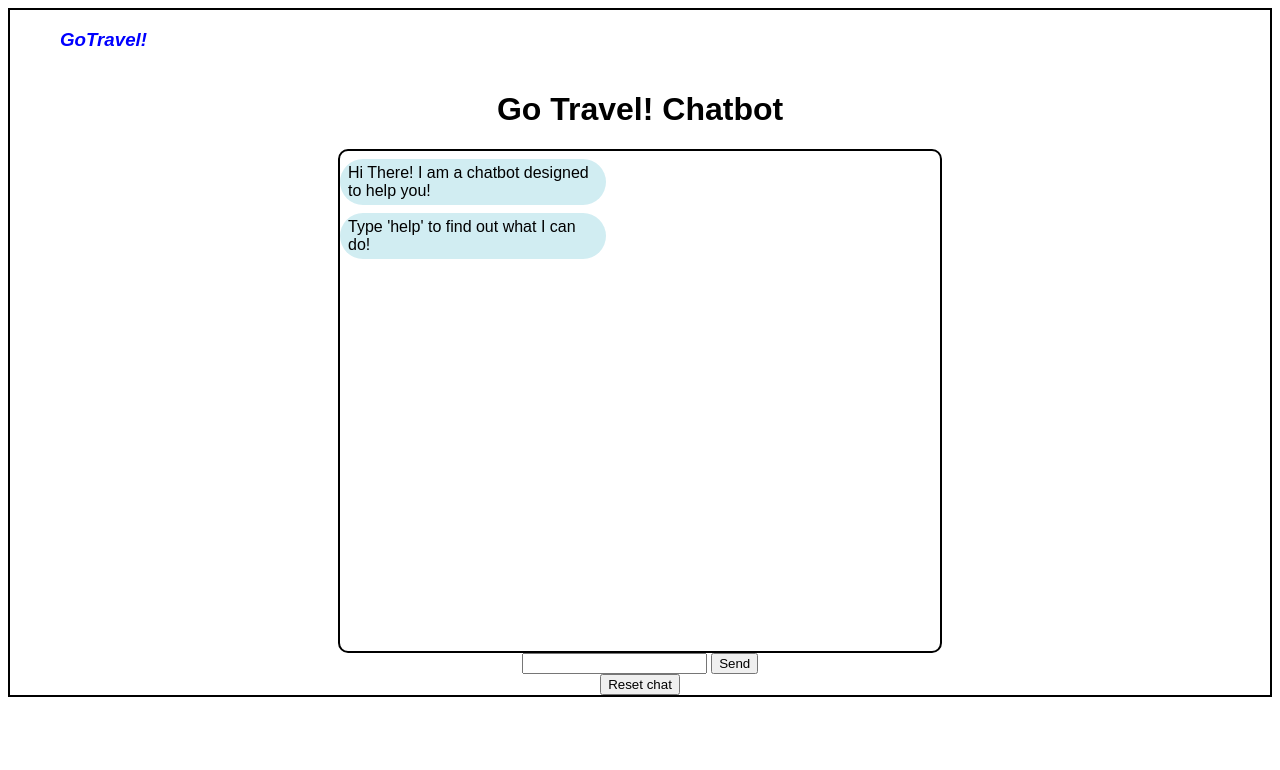
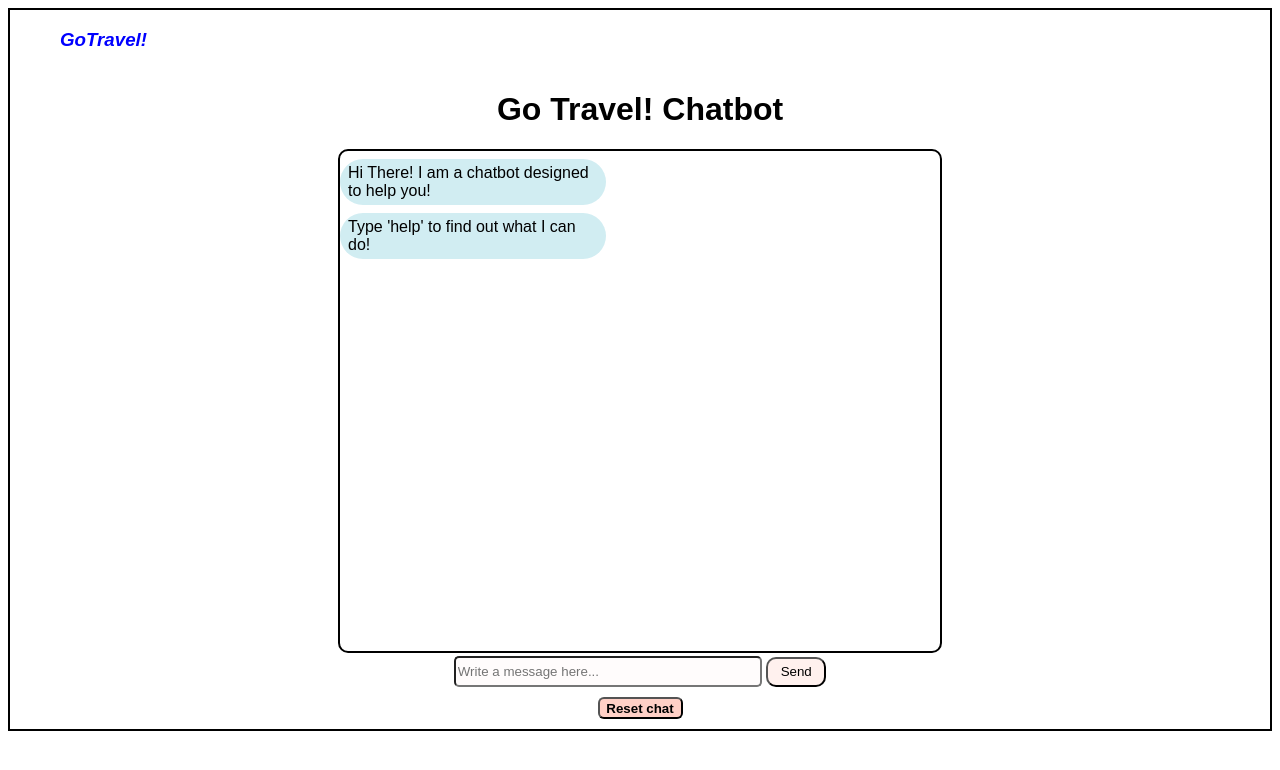
Before and after one commit to hughfeary/chatbot, a Python web app: template templates/chat_window.html in a window 1280 px wide. Shown: the top 770 px of the page. Run offline with Jinja, Linux system fonts and the light colour scheme; the template is opened without the code that fills it, so the values that code supplies are empty.

Commit message:
styling and minor changes

```diff
--- a/static/styles.css
+++ b/static/styles.css
@@ -104,3 +104,28 @@ table {
     min-width:750px;
     border: 1px solid black
 }
+
+#reset_chat button {
+    margin-top: 10px;
+    margin-bottom: 10px;
+    border-radius: 6px;
+    background-color: rgb(255,208,198);
+    font-weight: bold;
+    width: 85px;
+    height: 22px;
+}
+
+#chat_form input{
+    margin-top: 3px;
+    width: 300px;
+    height: 25px;
+    background-color: rgb(255,252,252);
+    border-radius: 5px;
+}
+
+#chat_form button {
+    height: 30px;
+    width: 60px;
+    border-radius:10px;
+    background-color: rgb(255,241,238);
+}
--- a/templates/chat_window.html
+++ b/templates/chat_window.html
@@ -16,7 +16,7 @@
         {% endfor %}
     </div>
     <form id="chat_form" method="post">
-        <input type="text" name="user_input" required />
+        <input type="text" name="user_input" placeholder="Write a message here..." required />
         <button type="submit">Send</button>
     </form>
     <form action="{{ url_for('reset_chat') }}" id="reset_chat" method="post">
--- a/templates/weather_results.html
+++ b/templates/weather_results.html
@@ -16,7 +16,7 @@
         {% endfor %}
     </div>
     <form id="chat_form" method="post">
-        <input type="text" name="user_input" required />
+        <input type="text" name="user_input" placeholder="Write a message here..." required />
         <button type="submit">Send</button>
     </form>
     <form action="{{ url_for('reset_chat') }}" id="reset_chat" method="post">
```
Also changed, not shown: main.py (+3 -6 lines).
